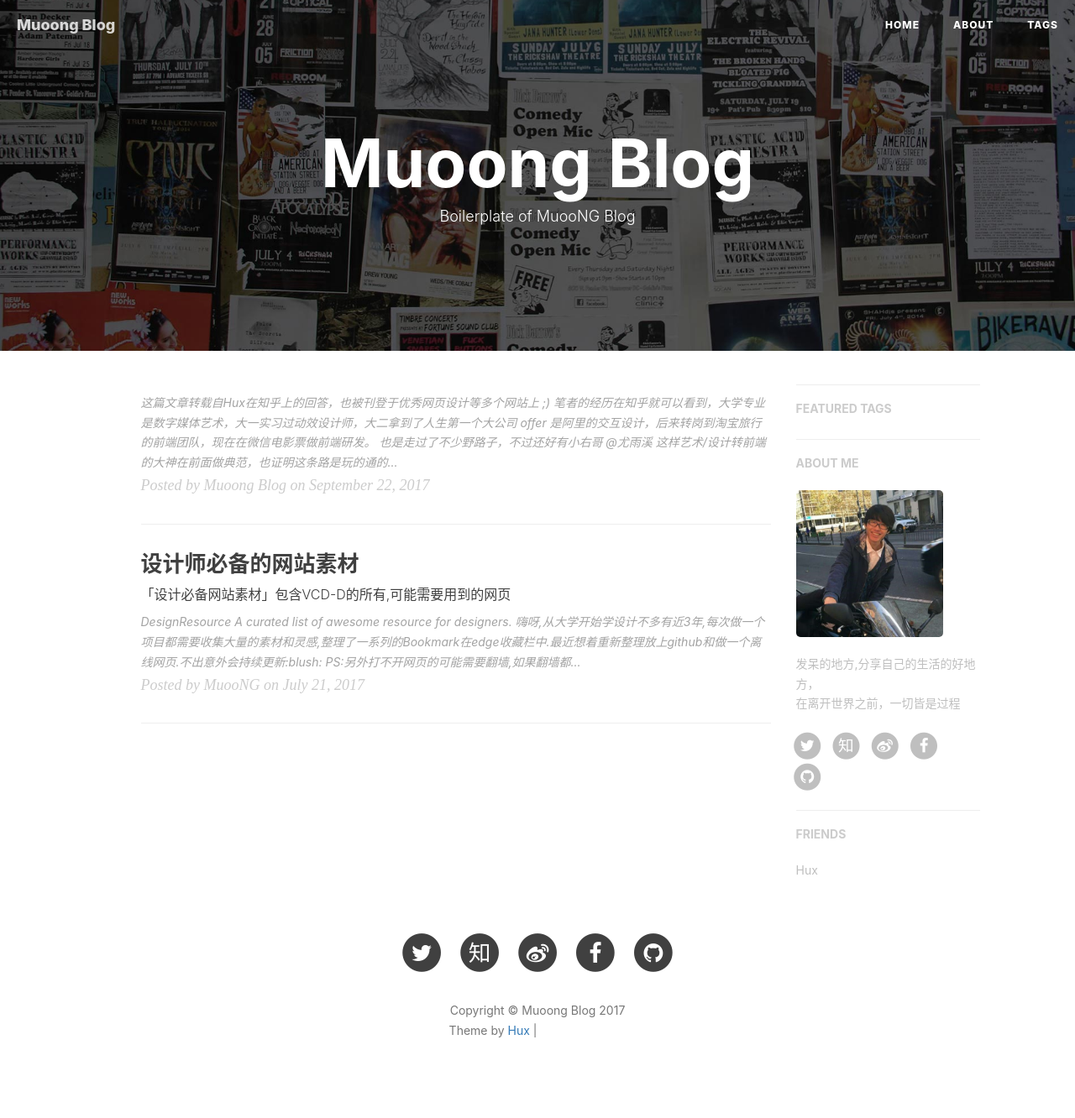
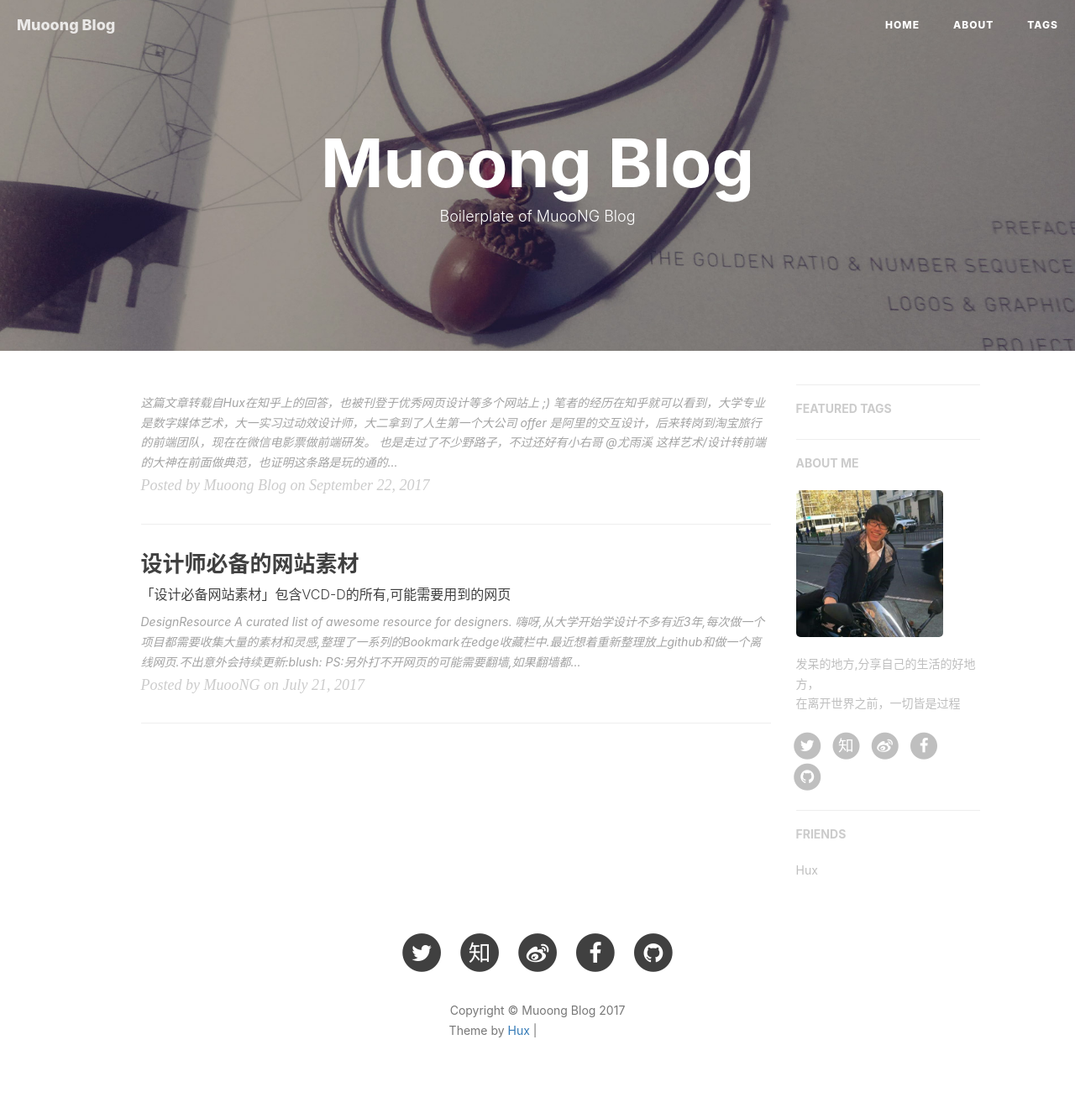
Before and after one commit to MuooNg/muoong.github.io, a Jekyll site: the page built from index.html, in a window 1280 px wide. Shown: the whole page at 84% size. Built offline with Jekyll 4.4.1, drawn with Linux system fonts in a browser that asks for light colours; nearby versions of some CDN libraries; the list of posts is cut into pages by our own code; comment, search, counter and statistics services are not loaded; grey boxes are pictures that could not be loaded.

Commit message:
Update _config.yml

```diff
--- a/_config.yml
+++ b/_config.yml
@@ -1,7 +1,7 @@
 # Site settings
 title: Muoong Blog
 SEOTitle: 木NG的博客 | MuooNG Blog
-header-img: img/home-bg.jpg
+header-img: img/post-bg-desk.jpg
 email: mgz.sns@outlook.com
 description: "发呆的好地方,分享自己的生活的另一个好地方 | | 这里是 木NG 的个人博客，与你一起分享设计与生活。"
 keyword: "MUNG, Muoong Blog, 木少的博客, wuweisong, 吴伟松,设计平面,视觉传达艺术设计,设计"
```
